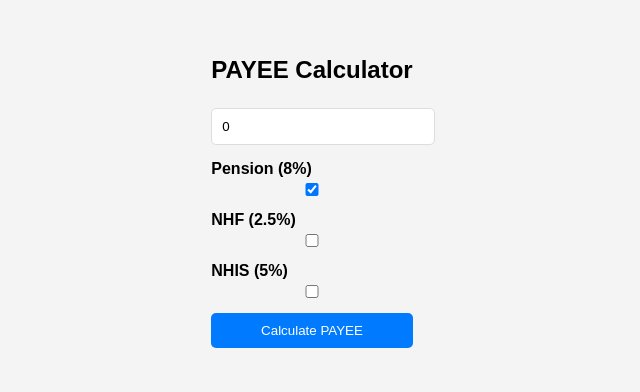
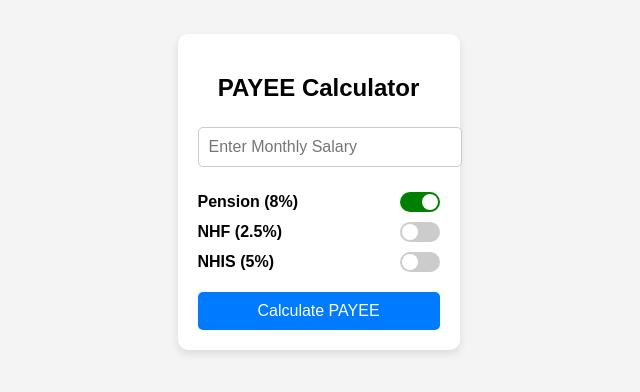
Before and after one commit to Olutayo25/payee-calculator, a React (Create React App) app: page / in a window 1280 px wide. Shown: the part 208-600 px from the top of the page, without its empty margins (328-968 px from the left). Built offline with nearby package versions, Linux system fonts and the light colour scheme.

Commit message:
UI Improvements: Toggles, styling, better results layout

```diff
--- a/src/PAYEECalculator.js
+++ b/src/PAYEECalculator.js
@@ -1,7 +1,8 @@
 import { useState } from "react";
+import "./styles.css"; // Ensure styles are imported
 
 const PAYEECalculator = () => {
-  const [salary, setSalary] = useState(0);
+  const [salary, setSalary] = useState(""); // Initially empty input
   const [pension, setPension] = useState(true);
   const [nhf, setNHF] = useState(false);
   const [nhis, setNHIS] = useState(false);
@@ -13,7 +14,7 @@ const PAYEECalculator = () => {
   const calculatePAYEE = () => {
     const annualSalary = salary * 12;
 
-    // Deductions (if applicable)
+    // Deductions
     const pensionDeduction = pension ? annualSalary * 0.60 * 0.08 : 0;
     const nhfDeduction = nhf ? annualSalary * 0.60 * 0.025 : 0;
     const nhisDeduction = nhis ? annualSalary * 0.60 * 0.05 : 0;
@@ -30,7 +31,7 @@ const PAYEECalculator = () => {
     let taxableIncome = annualSalary - totalRelief;
     taxableIncome = taxableIncome > 0 ? taxableIncome : 0;
 
-    // PAYEE Tax Calculation using tax brackets
+    // PAYEE Tax Calculation
     let remaining = taxableIncome;
     let tax = 0;
     const taxBrackets = [300000, 300000, 500000, 500000, 1600000, 3200000];
@@ -51,7 +52,6 @@ const PAYEECalculator = () => {
       tax += bases[i] * rates[i];
     }
 
-    // Special condition for Amount 6 (24% tax rate)
     if (amounts[5] > 3200000) {
       tax += (amounts[5] - 3200000) * 0.24;
     }
@@ -62,64 +62,70 @@ const PAYEECalculator = () => {
     setPayee(monthlyPAYEE.toFixed(2));
     setMonthlyPension((pensionDeduction / 12).toFixed(2));
 
-    // Corrected Net Salary Calculation
+    // Net Salary Calculation
     const netAnnualSalary = annualSalary - (annualPAYEE + totalStatutoryDeductions);
     setNetSalary((netAnnualSalary / 12).toFixed(2));
   };
 
   return (
-    <div className="p-5 max-w-md mx-auto border rounded-lg shadow-lg">
-      <h2 className="text-xl font-bold mb-3">PAYEE Calculator</h2>
+    <div className="container">
+      <h2>PAYEE Calculator</h2>
       <input
         type="number"
         placeholder="Enter Monthly Salary"
         value={salary}
-        onChange={(e) => setSalary(parseFloat(e.target.value) || 0)}
-        className="border p-2 w-full mb-3"
+        onChange={(e) => setSalary(e.target.value)}
+        className="input-field"
       />
 
-      <div className="flex justify-between mb-3">
-        <label>Pension (8%)</label>
-        <input type="checkbox" checked={pension} onChange={() => setPension(!pension)} />
-      </div>
-      <div className="flex justify-between mb-3">
-        <label>NHF (2.5%)</label>
-        <input type="checkbox" checked={nhf} onChange={() => setNHF(!nhf)} />
-      </div>
-      <div className="flex justify-between mb-3">
-        <label>NHIS (5%)</label>
-        <input type="checkbox" checked={nhis} onChange={() => setNHIS(!nhis)} />
+      <div className="deductions">
+        <label className="toggle-switch">
+          <span>Pension (8%)</span>
+          <input type="checkbox" checked={pension} onChange={() => setPension(!pension)} />
+          <span className="slider"></span>
+        </label>
+
+        <label className="toggle-switch">
+          <span>NHF (2.5%)</span>
+          <input type="checkbox" checked={nhf} onChange={() => setNHF(!nhf)} />
+          <span className="slider"></span>
+        </label>
+
+        <label className="toggle-switch">
+          <span>NHIS (5%)</span>
+          <input type="checkbox" checked={nhis} onChange={() => setNHIS(!nhis)} />
+          <span className="slider"></span>
+        </label>
       </div>
 
-      <button onClick={calculatePAYEE} className="bg-blue-500 text-white p-2 w-full">
-        Calculate PAYEE
-      </button>
+      <button onClick={calculatePAYEE} className="calculate-btn">Calculate PAYEE</button>
 
       {payee !== null && (
-        <div className="mt-4">
-          <table className="w-full border-collapse border border-gray-300 mt-4">
+        <div className="results">
+          <h3>Results</h3>
+          <table>
             <thead>
-              <tr className="bg-gray-100">
-                <th className="border p-2">Description</th>
-                <th className="border p-2">Amount (₦)</th>
+              <tr>
+                <th>Description</th>
+                <th>Amount (₦)</th>
               </tr>
             </thead>
             <tbody>
               <tr>
-                <td className="border p-2">PAYEE per annum</td>
-                <td className="border p-2">{annualPayee}</td>
+                <td>PAYEE per annum</td>
+                <td>{annualPayee}</td>
               </tr>
               <tr>
-                <td className="border p-2">Monthly Tax Pay</td>
-                <td className="border p-2">{payee}</td>
+                <td>Monthly Tax Pay</td>
+                <td>{payee}</td>
               </tr>
               <tr>
-                <td className="border p-2">Monthly Pension</td>
-                <td className="border p-2">{monthlyPension}</td>
+                <td>Monthly Pension</td>
+                <td>{monthlyPension}</td>
               </tr>
               <tr>
-                <td className="border p-2">Net Monthly Salary</td>
-                <td className="border p-2">{netSalary}</td>
+                <td>Net Monthly Salary</td>
+                <td>{netSalary}</td>
               </tr>
             </tbody>
           </table>
--- a/src/styles.css
+++ b/src/styles.css
@@ -75,3 +75,97 @@ button:hover {
         padding: 15px;
     }
 }
+
+/* Container Styling */
+.container {
+    max-width: 400px;
+    margin: 50px auto;
+    padding: 20px;
+    background: #ffffff;
+    border-radius: 10px;
+    box-shadow: 0 4px 8px rgba(0, 0, 0, 0.1);
+    text-align: center;
+}
+
+/* Input Field */
+.input-field {
+    width: 100%;
+    padding: 10px;
+    margin-bottom: 15px;
+    border: 1px solid #ccc;
+    border-radius: 5px;
+    font-size: 16px;
+}
+
+/* Button */
+.calculate-btn {
+    width: 100%;
+    padding: 10px;
+    background-color: #007bff;
+    color: white;
+    border: none;
+    border-radius: 5px;
+    font-size: 16px;
+    cursor: pointer;
+}
+
+.calculate-btn:hover {
+    background-color: #0056b3;
+}
+
+/* Toggle Switch */
+.toggle-switch {
+    display: flex;
+    justify-content: space-between;
+    align-items: center;
+    margin-bottom: 10px;
+}
+
+.toggle-switch input {
+    display: none;
+}
+
+.toggle-switch .slider {
+    width: 40px;
+    height: 20px;
+    background-color: #ccc;
+    border-radius: 50px;
+    position: relative;
+    transition: 0.4s;
+}
+
+.toggle-switch input:checked + .slider {
+    background-color: green;
+}
+
+.toggle-switch .slider::before {
+    content: "";
+    position: absolute;
+    width: 16px;
+    height: 16px;
+    background: white;
+    border-radius: 50%;
+    top: 2px;
+    left: 2px;
+    transition: 0.4s;
+}
+
+.toggle-switch input:checked + .slider::before {
+    transform: translateX(20px);
+}
+
+/* Results Table */
+.results table {
+    width: 100%;
+    border-collapse: collapse;
+    margin-top: 10px;
+}
+
+.results th, .results td {
+    border: 1px solid #ccc;
+    padding: 8px;
+}
+
+.results th {
+    background: #f1f1f1;
+}
```
